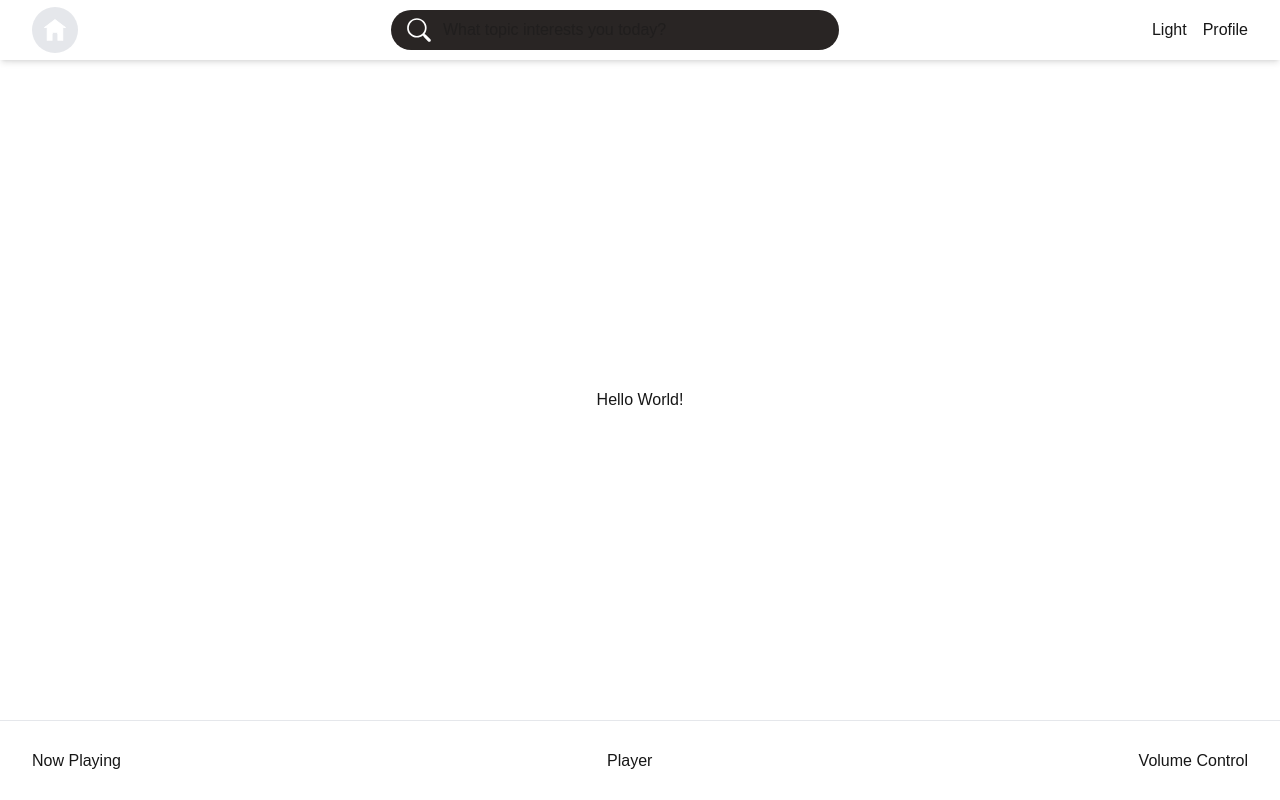
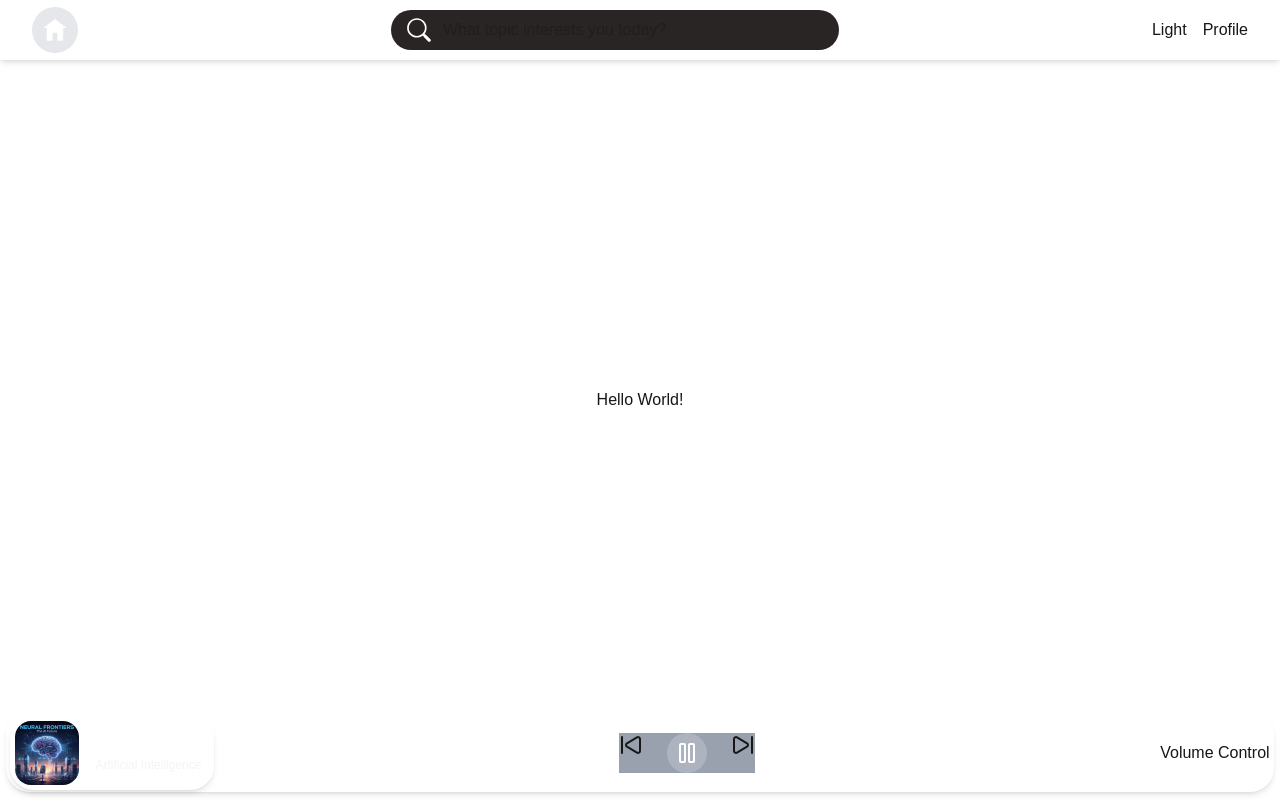
Before and after one commit to TheBinaryBjorn/synthetic-news, a Next.js app in the folder frontend/: page / in a window 1280 px wide. Built offline with nearby package versions, Linux system fonts and the light colour scheme.

Commit message:
style(ui): add bottom bar layout without functionality

```diff
--- a/frontend/src/components/bottom_bar/BottomBar.tsx
+++ b/frontend/src/components/bottom_bar/BottomBar.tsx
@@ -4,7 +4,7 @@ import VolumeControl from "./VolumeControl";
 
 export default function BottomBar() {
   return (
-    <div className="dark:bg-stone-800 dark:text-white dark:border-stone-700 fixed bottom-0 w-screen h-20 border-t-1 bg-white border-gray-200 flex flex-row items-center justify-between px-8">
+    <div className="shadow-md rounded-3xl m-2 mx-auto bg-white/20 backdrop-blur-2xl fixed bottom-0 right-0 left-0 w-99/100 h-20 border-t-1 border-white/20 flex flex-row items-center justify-between px-1">
       <NowPlaying />
       <Player />
       <VolumeControl />
--- a/frontend/src/components/bottom_bar/NowPlaying.tsx
+++ b/frontend/src/components/bottom_bar/NowPlaying.tsx
@@ -1,3 +1,30 @@
+"use client";
+import Image from "next/image";
+import { useState } from "react";
 export default function NowPlaying() {
-    return <div>Now Playing</div>
+  const podcasts = [
+    {
+      title: "The future of AI",
+      thumbnail: "/TheFutureOfAI.png",
+      topic: "Artificial Intelligence",
+    },
+  ];
+  const [mediaNowPlaying, setMediaNowPlaying] = useState(podcasts[0]);
+  return (
+    <div className="shadow-md bg-white/1 border-white/10 border-1 backdrop-blur-2xl py-1 rounded-3xl flex flex-row items-center justify-center gap-4 px-1">
+      {/*Image*/}
+      <Image
+        src={mediaNowPlaying.thumbnail}
+        alt={mediaNowPlaying.title}
+        width="64"
+        height="64"
+        className="rounded-2xl"
+      />
+      {/*Data*/}
+      <div className="text-white flex flex-col gap-1 mr-2">
+        <h1 className="text-sm font-semibold">{mediaNowPlaying.title}</h1>
+        <h2 className="text-gray-100 text-xs">{mediaNowPlaying.topic}</h2>
+      </div>
+    </div>
+  );
 }
--- a/frontend/src/components/bottom_bar/Player.tsx
+++ b/frontend/src/components/bottom_bar/Player.tsx
@@ -1,3 +1,19 @@
+"use client";
+import { Play, Pause, SkipBack, SkipForward } from "lucide-react";
+import { useState } from "react";
+
 export default function Player() {
-    return <div>Player</div>
+  const [isPlaying, setIsPlaying] = useState(false);
+  return (
+    <div className="flex flex-row gap-6 bg-gray-400">
+      <SkipBack/>
+      <button
+        onClick={() => setIsPlaying(!isPlaying)}
+        className="p-2 bg-white/20 backdrop-blur-xl rounded-full text-white hover:bg-white/30 hover:cursor-pointer"
+      >
+        {isPlaying ? <Play /> : <Pause />}
+      </button>
+      <SkipForward/>
+    </div>
+  );
 }
```
Also changed, not shown: frontend/public/TheFutureOfAI.png (added).
